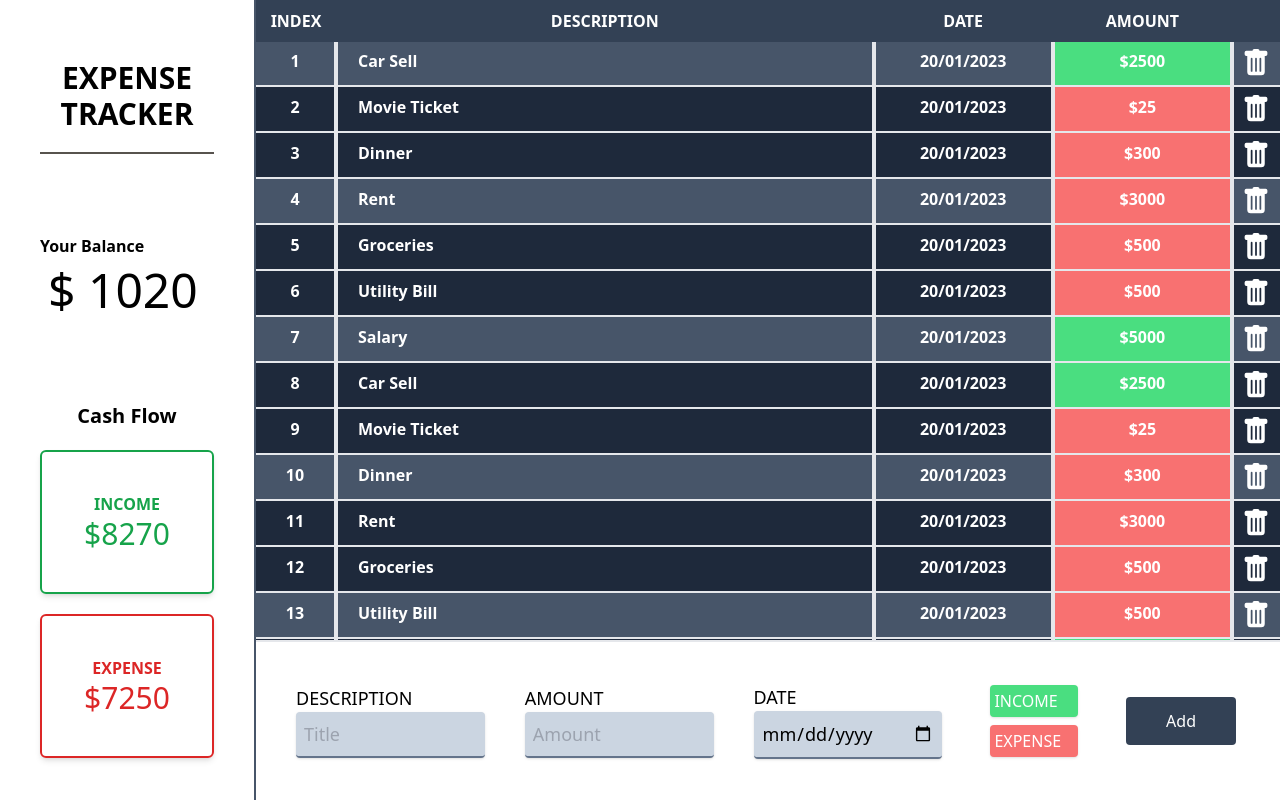
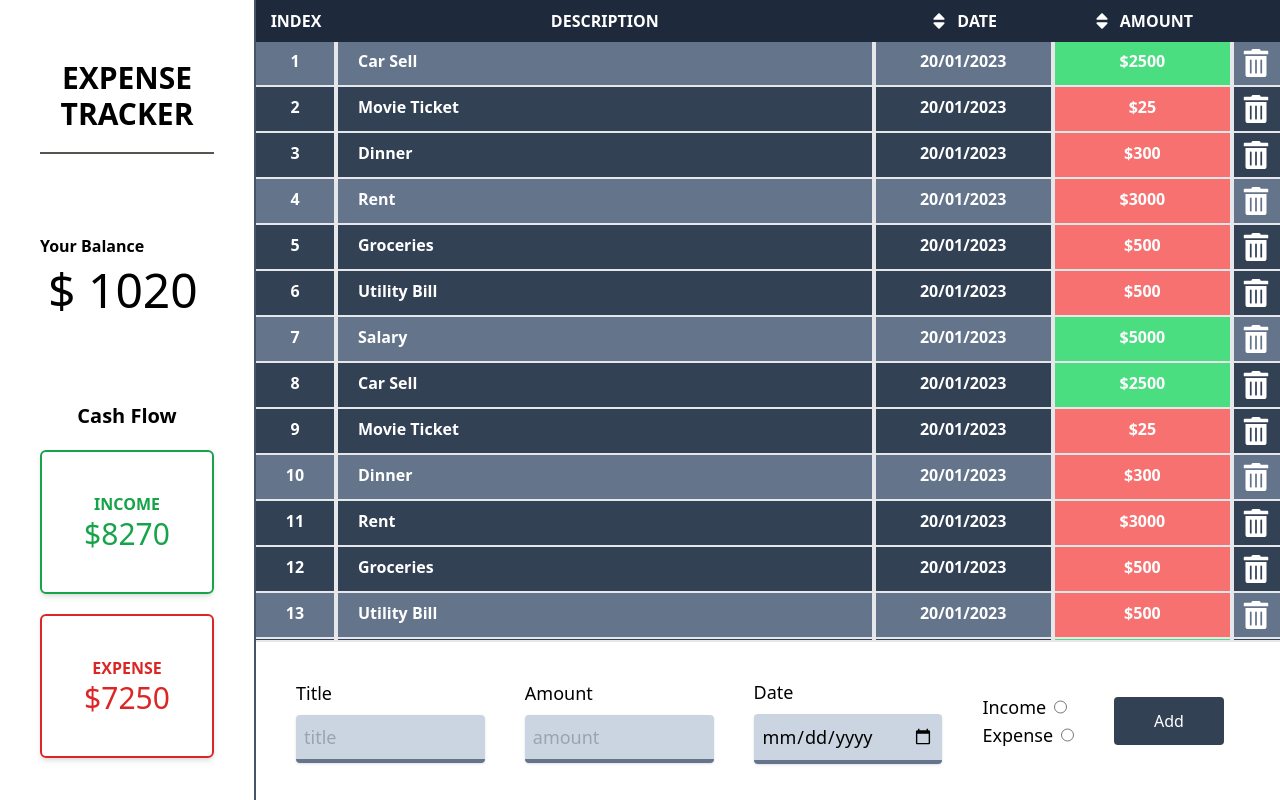
Before and after one commit to IsmayelAlam/practice_react, a React (Create React App) app in the folder expense_tracker/: page / in a window 1280 px wide. Built offline with nearby package versions, Linux system fonts and the light colour scheme.

Commit message:
add input conponent and refactor add expense

```diff
--- a/expense_tracker/public/index.html
+++ b/expense_tracker/public/index.html
@@ -24,7 +24,7 @@
       work correctly both with client-side routing and a non-root public URL.
       Learn how to configure a non-root public URL by running `npm run build`.
     -->
-    <title>React App</title>
+    <title>Expense tracker</title>
   </head>
   <body>
     <noscript>You need to enable JavaScript to run this app.</noscript>
--- a/expense_tracker/src/Components/AddExpense.js
+++ b/expense_tracker/src/Components/AddExpense.js
@@ -1,63 +1,52 @@
+import { useReducer } from "react";
+import { nanoid } from "nanoid";
+import Input from "./Input";
+
+const ADD_TITLE = "add_title";
+const ADD_AMOUNT = "add_amount";
+const ADD_DATE = "add_date";
+const ADD_TYPE = "add_type";
+
+const reducer = (state, action) => {
+  switch (action.type) {
+    case ADD_TITLE:
+      state.title = action.payload;
+      return;
+    case ADD_AMOUNT:
+      state.title = action.payload;
+      return;
+    case ADD_DATE:
+      state.title = action.payload;
+      return;
+    case ADD_TYPE:
+      state.title = action.payload;
+      return;
+    default:
+      console.log(state);
+  }
+};
+
 export default function AddExpense() {
+  const [state, dispatch] = useReducer(reducer, {
+    id: nanoid(),
+    title: "",
+    date: "",
+    amount: "",
+    type: "",
+  });
+
+  console.log(state);
   return (
-    <div className="col-start-2 col-end-6 flex items-center border-t-2 bg-white ">
-      <form className="w-full flex gap-10 items-center px-10">
-        <div className="flex flex-col text-lg w-1/5 uppercase">
-          <label htmlFor="name">description</label>
-          <input
-            type="text"
-            id="name"
-            required
-            placeholder="Title"
-            className="rounded p-2 border-b-2 border-slate-500 bg-slate-300 valid:border-green-400 shadow"
-          />
+    <form className="w-full flex gap-10 items-center px-10 col-start-2 col-end-6 border-t-2 bg-white">
+      <Input title="title" type="text" />
+      <Input title="amount" type="number" />
+      <Input title="date" type="date" />
+
+      <div className="flex flex-col">
+        <Input type="radio" name="type" title="income" />
+        <Input type="radio" name="type" title="expense" />
       </div>
-        <div className="flex flex-col text-lg w-1/5 uppercase">
-          <label htmlFor="amount">amount</label>
-          <input
-            type="number"
-            id="amount"
-            required
-            placeholder="Amount"
-            className="rounded p-2 border-b-2 border-slate-500 bg-slate-300 valid:border-green-400 shadow"
-          />
-        </div>
-        <div className="flex flex-col text-lg w-1/5 uppercase">
-          <label htmlFor="date">date</label>
-          <input
-            type="date"
-            id="date"
-            required
-            className="rounded p-2 border-b-2 border-slate-500 bg-slate-300 valid:border-green-400 shadow"
-          />
-        </div>
-        <div className="grid gap-2 uppercase p-2 ">
-          <label
-            htmlFor="income"
-            className="p-1 bg-green-400 rounded shadow text-white"
-          >
-            income
-            <input
-              type="radio"
-              name="type"
-              id="income"
-              className="collapse	 checked:my-5"
-            />
-          </label>
 
-          <label
-            htmlFor="expense"
-            className="p-1 bg-red-400 rounded shadow text-white"
-          >
-            expense
-            <input
-              type="radio"
-              name="type"
-              id="expense"
-              className="collapse	 checked:my-5"
-            />
-          </label>
-        </div>
       <button
         type="submit"
         className="px-10 py-3 bg-slate-700 text-white rounded"
@@ -65,6 +54,5 @@ export default function AddExpense() {
         Add
       </button>
     </form>
-    </div>
   );
 }
--- a/expense_tracker/src/Components/History.js
+++ b/expense_tracker/src/Components/History.js
@@ -1,4 +1,5 @@
-import { BsFillTrashFill } from "react-icons/bs";
+import { FaSort, FaSortDown, FaSortUp, FaTrashAlt } from "react-icons/fa";
+
 import { nanoid } from "nanoid";
 
 export default function History() {
@@ -9,19 +10,23 @@ export default function History() {
     <div className="col-start-2 col-end-6 row-start-1 row-end-5 overflow-y-scroll overflow-x-hidden scrollbar relative">
       <table className="border-collapse">
         <thead>
-          <tr className={`fixed w-4/5 z-10 bg-slate-700 py-2 ${className}`}>
+          <tr className={`fixed w-4/5 z-10 bg-slate-800 py-2 ${className}`}>
             <th>index</th>
             <th>description</th>
-            <th>date</th>
-            <th>amount</th>
+            <th className="flex justify-center items-center gap-2">
+              <FaSort className="h-5 w-5 m-0" /> <span>date</span>
+            </th>
+            <th className="flex justify-center items-center gap-2">
+              <FaSort className="h-5 w-5 m-0" /> <span>amount</span>
+            </th>
             <th></th>
           </tr>
         </thead>
 
         <tbody className="my-10 z-0 uppercase w-full bg-black font-bold absolute">
-          {datas.map((data, i) => {
-            console.log(`bg-slate-${(i % 3) + 5}00`);
-            const bg = i % 3 === 0 ? "bg-slate-600" : "bg-slate-800";
+          {expenseData.map((data, i) => {
+            const bg = i % 3 === 0 ? "bg-slate-500" : "bg-slate-700";
+
             return (
               <tr className={`w-full ${bg} ${className}`} key={data.id}>
                 <td className="border-r-2 border-y py-2 px-2">{i + 1}</td>
@@ -38,7 +43,7 @@ export default function History() {
                   {data.amount}
                 </td>
                 <td className="border-l-2 border-y py-2 px-2 cursor-pointer ">
-                  <BsFillTrashFill className="h-7 w-7" />
+                  <FaTrashAlt className="h-7 w-7" />
                 </td>
               </tr>
             );
@@ -49,7 +54,7 @@ export default function History() {
   );
 }
 
-const datas = [
+const expenseData = [
   {
     id: nanoid(),
     title: "Car sell",
--- /dev/null
+++ b/expense_tracker/src/Components/Input.js
@@ -0,0 +1,23 @@
+export default function Input({ title, type, name }) {
+  return (
+    <div
+      className={`flex gap-2 capitalize text-lg w-1/5 ${
+        name ? "flex-row" : "flex-col"
+      }`}
+    >
+      <label htmlFor={title} className="w-max">
+        {title}
+      </label>
+      <input
+        type={type}
+        id={title}
+        name={name}
+        required
+        placeholder={title}
+        className={`rounded p-2 border-b-4 border-slate-500 bg-slate-300 valid:border-green-400 ${
+          name ? "" : "shadow"
+        }`}
+      />
+    </div>
+  );
+}
--- a/expense_tracker/src/Components/SideBar.js
+++ b/expense_tracker/src/Components/SideBar.js
@@ -5,10 +5,12 @@ export default function SideBar() {
         Expense tracker
       </h1>
       <hr className="border border-stone-600" />
+
       <div className="mt-20">
         <h2 className="font-bold">Your Balance</h2>
         <p className="text-5xl m-2">$ 1020</p>
       </div>
+
       <div className="my-20">
         <h2 className="font-bold text-center text-xl">Cash Flow</h2>
         <div className="p-10 border-2 border-green-600 rounded-md uppercase my-5 text-green-600 font-bold shadow-md text-center">
--- a/expense_tracker/src/index.css
+++ b/expense_tracker/src/index.css
@@ -10,16 +10,16 @@
 
   .scrollbar::-webkit-scrollbar-track {
     border-radius: 100vh;
-    background: #f7f4ed;
+    background: rgb(100 116 139);
   }
 
   .scrollbar::-webkit-scrollbar-thumb {
-    background: #e0cbcb;
+    background: #d4d4d4;
     border-radius: 100vh;
-    border: 3px solid #f6f7ed;
+    border: none;
   }
 
   .scrollbar::-webkit-scrollbar-thumb:hover {
-    background: #c0a0b9;
+    background: #55ac99;
   }
 }
--- a/expense_tracker/tailwind.config.js
+++ b/expense_tracker/tailwind.config.js
@@ -6,9 +6,6 @@ module.exports = {
       gridTemplateColumns: {
         // Simple 16 column grid
         header: "5rem 3fr 1fr 1fr 3rem",
-
-        // Complex site-specific column configuration
-        footer: "200px minmax(900px, 1fr) 100px",
       },
     },
   },
```
Lines whose indentation alone changed are shown as unchanged.
